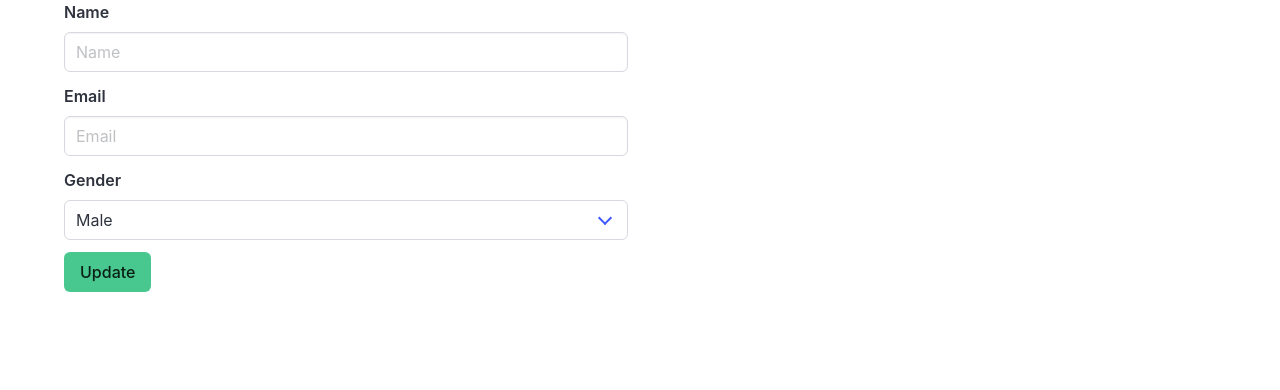
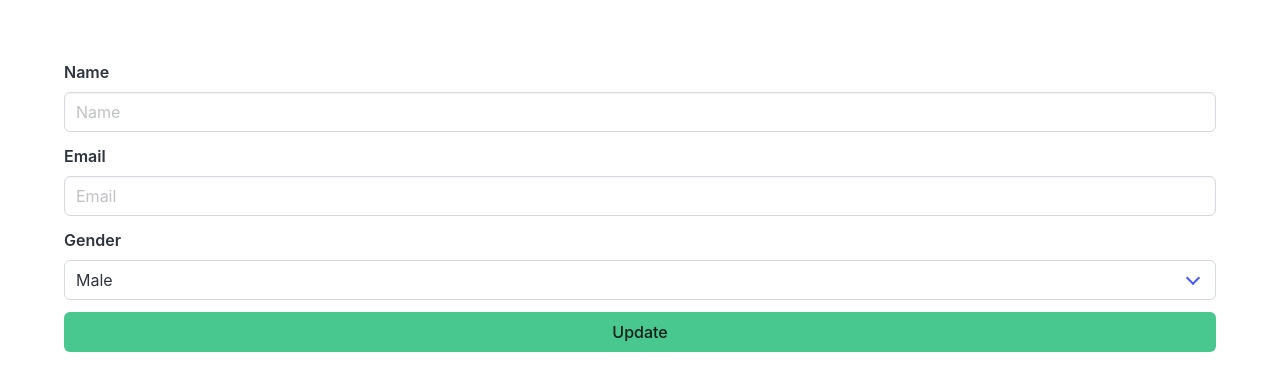
Before and after one commit to ranggamuktii/Mern-Stack-CRUD, a React (Create React App) app in the folder frontend/: page /edit/1 in a window 1280 px wide. Shown: the top 390 px of the page. Built offline with nearby package versions, Linux system fonts and the light colour scheme; no server answers.

Commit message:
Memperbaiki CSS Styling Bulma

```diff
--- a/frontend/src/App.js
+++ b/frontend/src/App.js
@@ -6,7 +6,7 @@ import EditUser from './components/EditUser';
 function App() {
   return (
     <BrowserRouter>
-      <div className="container">
+      <div className="container is-flex is-flex-direction-column " style={{ minHeight: '100vh' }}>
         <Routes>
           <Route path="/" element={<UserList />} />
           <Route path="/add" element={<AddUser />} />
--- a/frontend/src/components/AddUser.js
+++ b/frontend/src/components/AddUser.js
@@ -23,8 +23,8 @@ const AddUser = () => {
   };
 
   return (
-    <div className="columns">
-      <div className="column is-half">
+    <div className="columns mt-6">
+      <div className="column is-full">
         <form onSubmit={saveUser}>
           <div className="field">
             <label className="label">Name</label>
@@ -51,7 +51,7 @@ const AddUser = () => {
           </div>
           <div className="field">
             <div className="control">
-              <button type="submit" className="button is-success">
+              <button type="submit" className="button is-success is-fullwidth">
                 Save
               </button>
             </div>
--- a/frontend/src/components/EditUser.js
+++ b/frontend/src/components/EditUser.js
@@ -35,8 +35,8 @@ const EditUser = () => {
   };
 
   return (
-    <div className="columns">
-      <div className="column is-half">
+    <div className="columns mt-6">
+      <div className="column is-fullwidth">
         <form onSubmit={updateUser}>
           <div className="field">
             <label className="label">Name</label>
@@ -63,7 +63,7 @@ const EditUser = () => {
           </div>
           <div className="field">
             <div className="control">
-              <button type="submit" className="button is-success">
+              <button type="submit" className="button is-success is-fullwidth">
                 Update
               </button>
             </div>
--- a/frontend/src/components/UserList.js
+++ b/frontend/src/components/UserList.js
@@ -25,11 +25,8 @@ const UserList = () => {
 
   return (
     <div className="columns">
-      <div className="column is-half">
-        <Link to={`/add`} className="button is-success">
-          Add New
-        </Link>
-        <table className="table is-striped is-fullwidth mt-5">
+      <div className="column is-full">
+        <table className="table is-striped is-fullwidth mt-6">
           <thead>
             <tr>
               <th>No</th>
@@ -47,7 +44,7 @@ const UserList = () => {
                 <td>{user.email}</td>
                 <td>{user.gender}</td>
                 <td>
-                  <Link to={`/edit/${user._id}`} className="button is-info is-small">
+                  <Link to={`/edit/${user._id}`} className="button is-info is-small mr-2">
                     Edit
                   </Link>
                   <button onClick={() => deleteUser(user._id)} className="button is-danger is-small">
@@ -58,6 +55,9 @@ const UserList = () => {
             ))}
           </tbody>
         </table>
+        <Link to={`/add`} className="button is-success is-fullwidth">
+          + Add New
+        </Link>
       </div>
     </div>
   );
```
